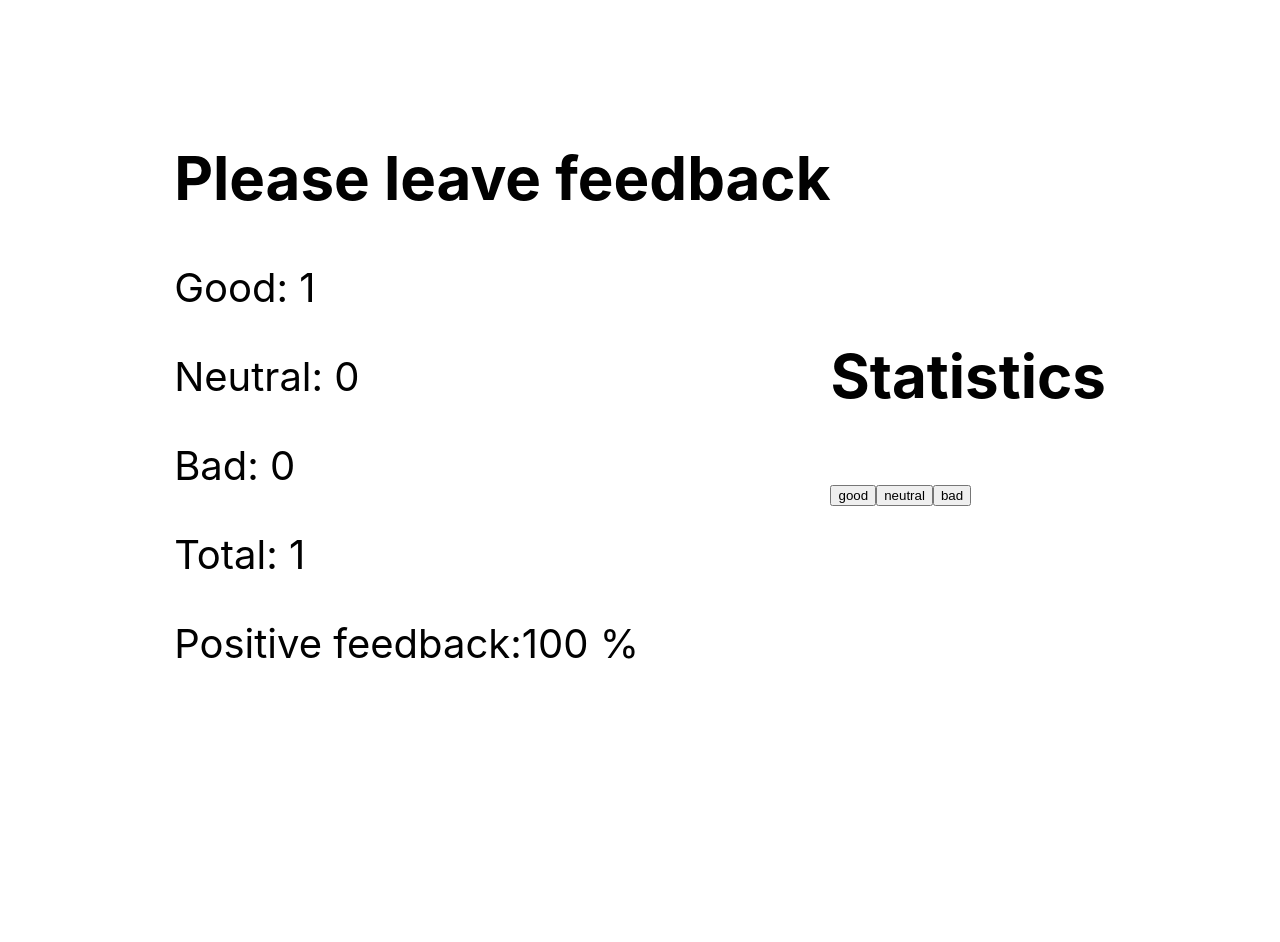
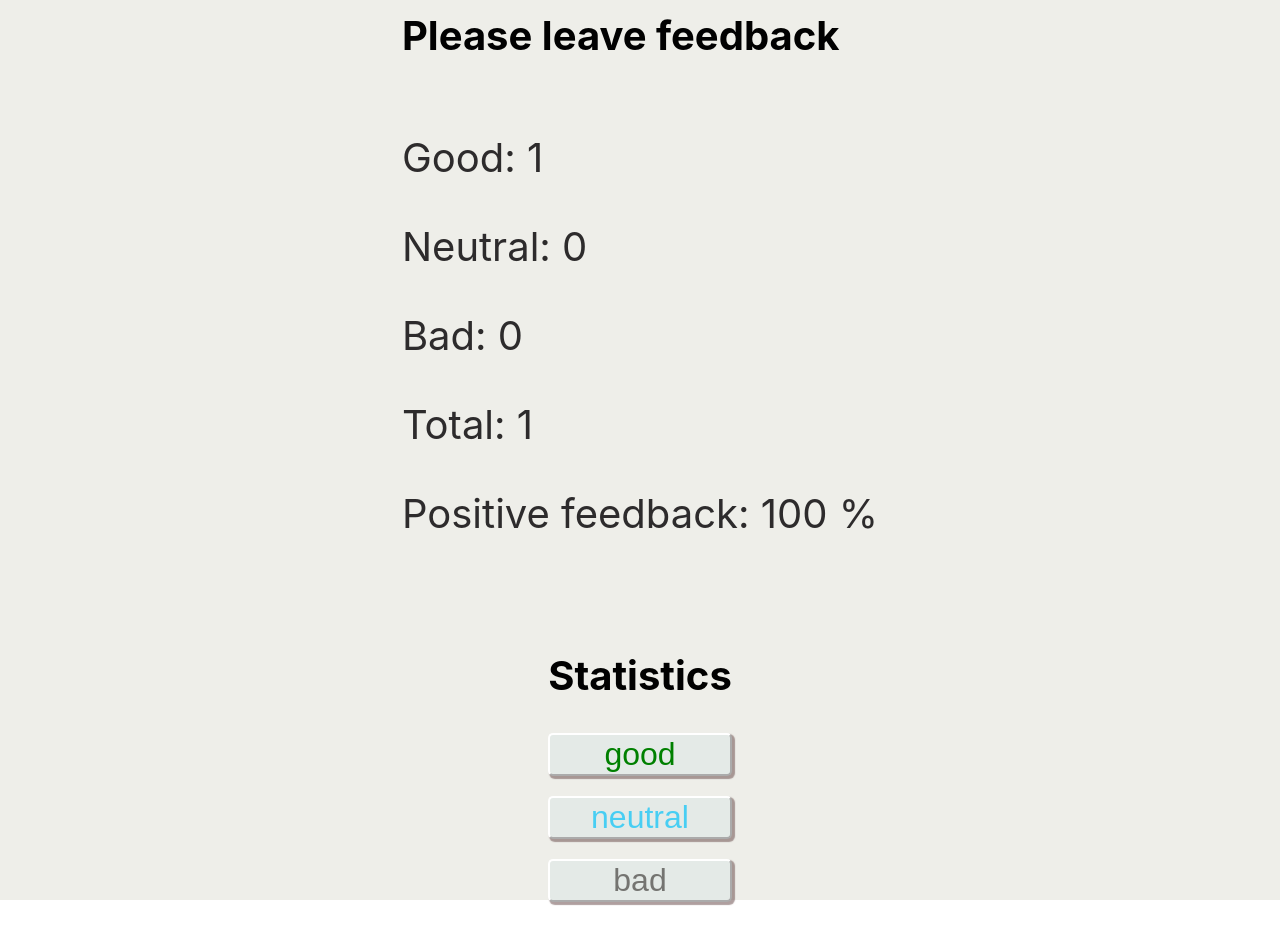
Before and after one commit to Westtochka/goit-react-hw-02-feedback, a React (Create React App) app: page / in a window 1280 px wide. Both pictures are taken after a click on the button "good". Before the commit the page ends 800 px from the top, so only its background shows below. Built offline with nearby package versions, Linux system fonts and the light colour scheme.

Commit message:
add base styles

```diff
--- a/src/App/App.jsx
+++ b/src/App/App.jsx
@@ -3,6 +3,7 @@ import Statistics from 'components/Statistics/Statistics'
 import FeedbackOptions from 'components/FeedbackOptions/FeedbackOptions';
 import Section from 'components/Section/Section';
 import 'react-notifications/lib/notifications.css';
+
 // import { Notification } from 'notification';
 class App extends Component {
   state = {
@@ -56,10 +57,13 @@ render() {
       style={{
         height: '100vh',
         display: 'flex',
+        flexDirection: 'column',
         justifyContent: 'center',
         alignItems: 'center',
         fontSize: 40,
-        color: '#010101'
+        color: '#010101',
+        backgroundColor:'#eeeee9',
+        padding:'50px 50px'
       }}
     >
      <Section title="Please leave feedback">
--- a/src/components/FeedbackOptions/FeedbackOptions.jsx
+++ b/src/components/FeedbackOptions/FeedbackOptions.jsx
@@ -1,17 +1,27 @@
+import { Button } from "./FeedbackOptions.styled";
+
 const FeedbackOptions = ({ options, onLeaveFeedback }) => {
   const { onGood, onNeutral, onBad } = onLeaveFeedback;
 
   return (
     <>
-      <button type="button" onClick={onGood}>
+      <Button type="button" onClick={onGood}  >
         {options[0]}
-      </button>
-      <button type="button" onClick={onNeutral}>
+      </Button>
+      <Button type="button"
+      style={{
+        color: '#48cef3'
+      }}
+      onClick={onNeutral}>
         {options[1]}
-      </button>
-      <button type="button" onClick={onBad}>
+      </Button>
+      <Button type="button"
+      style={{
+        color: '#747471'
+      }}
+       onClick={onBad}>
         {options[2]}
-      </button>
+      </Button>
     </>
   );
 };
--- a/src/components/FeedbackOptions/FeedbackOptions.styled.jsx
+++ b/src/components/FeedbackOptions/FeedbackOptions.styled.jsx
@@ -0,0 +1,11 @@
+import styled from '@emotion/styled'
+
+export const Button=styled.button`
+font-size:32px;
+background-color:#e4eae7;
+border-color:white;
+border-radius:5px;
+box-shadow: 2px 2px 1px 1px rgba(95,  64,  64, 0.5);
+margin-bottom:20px;
+color:green;
+`
--- a/src/components/Section/Section.jsx
+++ b/src/components/Section/Section.jsx
@@ -1,10 +1,11 @@
-    const Section = ({title, children}) => {
+   import { Title, Section1 } from "./Section.styled";
+   const Section = ({title, children}) => {
     return (
 <>
-<section >
-            <h2 >{title}</h2>
+<Section1>
+            <Title >{title}</Title>
             {children}
-</section>
+</Section1>
 </>
     );
   };
--- /dev/null
+++ b/src/components/Section/Section.styled.jsx
@@ -0,0 +1,12 @@
+import styled from '@emotion/styled'
+
+export const Title=styled.h2`
+font-size:40px;
+color: '#31e914000';`
+
+
+export const Section1=styled.section`
+display:flex;
+flex-direction:column;
+padding:20px 20px;
+`
--- a/src/components/Statistics/Statistics.jsx
+++ b/src/components/Statistics/Statistics.jsx
@@ -1,18 +1,15 @@
+import {Paragraph, SectionStatistics} from "./Statistics.styled";
+
 const Statistics=({good, neutral, bad, total, positivePercentage}) =>{
 		return (
-          <section>
-            {/* <Title>Please leave feedback</Title>
-              <button onClick={handleClickGood}>Good</button>
-              <button onClick={handleClickNeutral}>Neutral</button>
-              <button onClick={handleClickBad}>Bad</button>
-            <Title>Statistics</Title> */}
-              <p>Good: {good}</p>
-              <p>Neutral: {neutral}</p>
-              <p>Bad: {bad}</p>
-              <p >Total: {total}</p>
-              <p >Positive feedback:{positivePercentage}  %</p>
+          <SectionStatistics>
+              <Paragraph>Good: {good}</Paragraph>
+              <Paragraph>Neutral: {neutral}</Paragraph>
+              <Paragraph>Bad: {bad}</Paragraph>
+              <Paragraph >Total: {total}</Paragraph>
+              <Paragraph >Positive feedback: {positivePercentage}   %</Paragraph>
 
-          </section>
+          </SectionStatistics>
         )
 
 }
--- a/src/components/Statistics/Statistics.styled.jsx
+++ b/src/components/Statistics/Statistics.styled.jsx
@@ -1,5 +1,13 @@
 import styled from '@emotion/styled'
 
-export const Title=styled.h2`
+export const Paragraph=styled.p`
 font-size:40px;
-color:red;`;
+color:#2d2b2c;
+display:'flex';
+align-content:'center';`
+
+
+export const SectionStatistics=styled.section`
+display:'flex';
+align-items:center;
+`;
```
